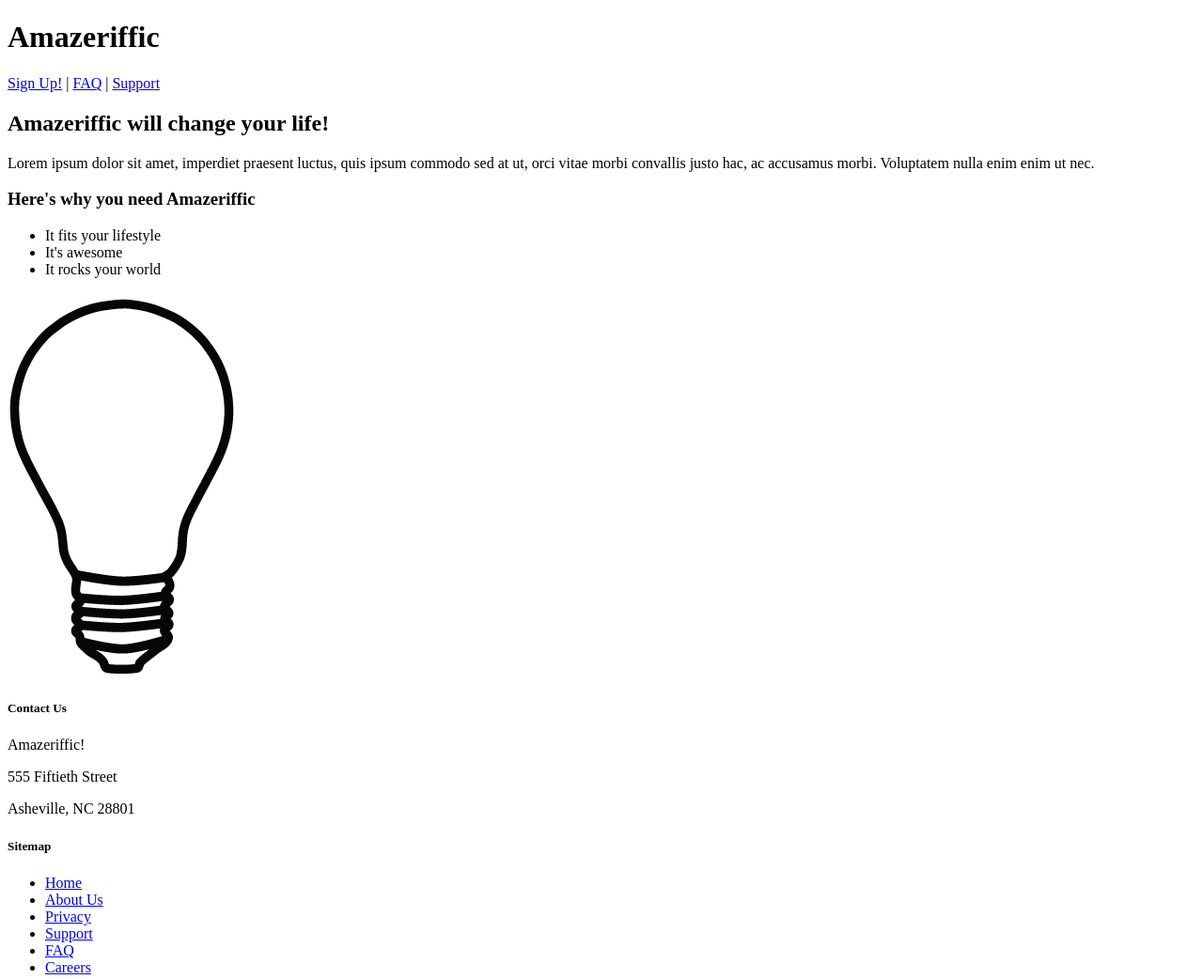
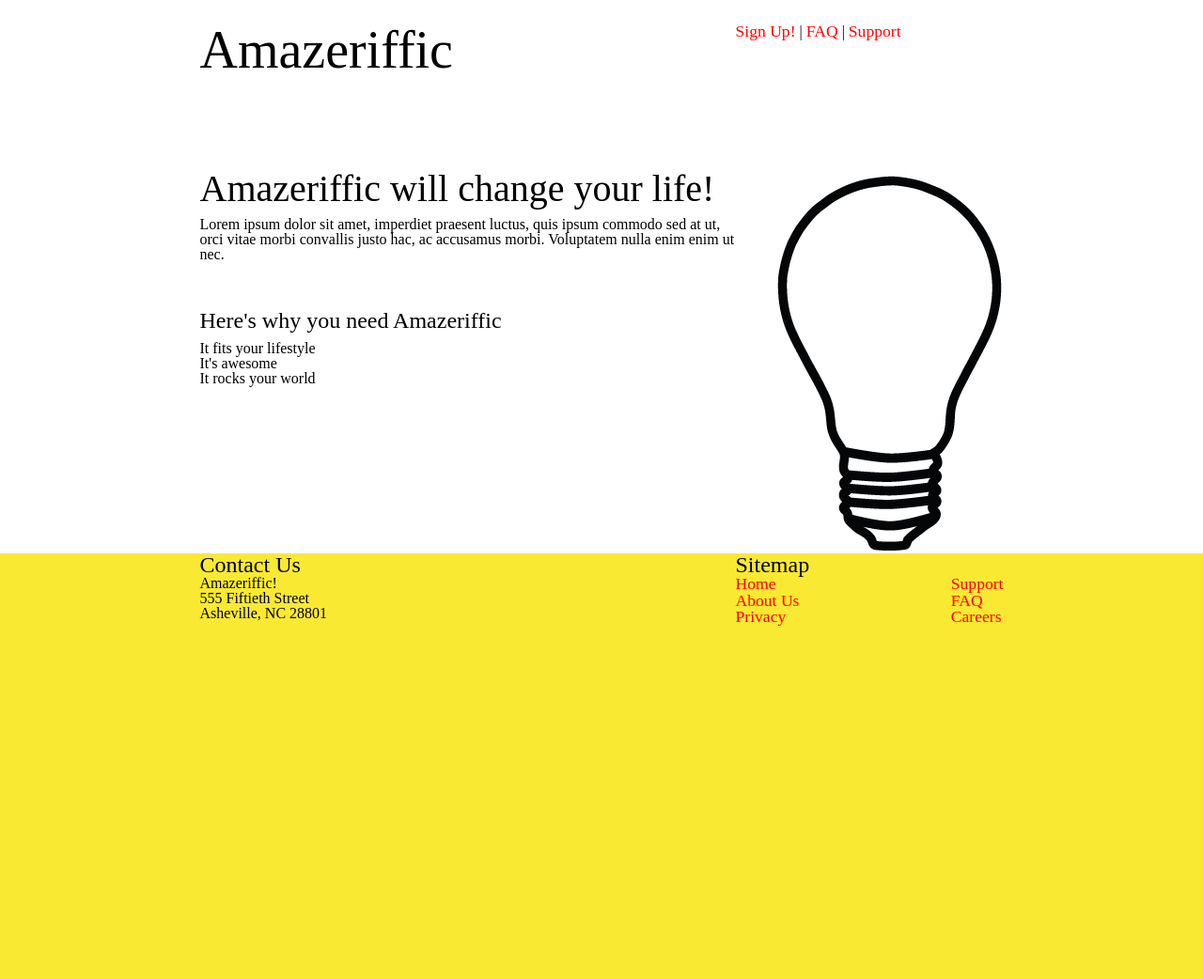
Before and after one commit to BytingBucs2-0/JaredOToole-Amazeriffic, a plain HTML site: page index.html in a window 1280 px wide. Shown: the whole page at 94% size. After the commit the page ends 800 px from the top, so only its background shows below. Drawn offline with Linux system fonts and the light colour scheme.

Commit message:
Chapter 3 commit

```diff
--- a/index.html
+++ b/index.html
@@ -2,19 +2,27 @@
 <html lang="en">
     <head>
         <title>Amazeriffic</title>
+        <!-- <link rel="stylesheet" href="//fonts.googleapis.com/css?family=Ubuntu">
+        <link rel="stylesheet" href="//fonts.googleapis.com/css?family=Droid Sans"> -->
+        <link rel="stylesheet" href="reset.css" type="text/css">
+        <link rel="stylesheet" href="style.css" type="text/css">
     </head>
 
     <body>
         <header>
+            <div class="container">
                 <h1>Amazeriffic</h1>
                 <nav>
                     <a href="#">Sign Up!</a> |
                     <a href="#">FAQ</a> |
                     <a href="#">Support</a>
                 </nav>
+            </div>
         </header>
 
         <main>
+            <div class="container">
+                <div class="content">
                     <h2>Amazeriffic will change your life!</h2>
                     <p>
                         Lorem ipsum dolor sit amet, imperdiet praesent luctus, quis
@@ -28,11 +36,14 @@
                         <li>It's awesome</li>
                         <li>It rocks your world</li>
                     </ul>
+                </div>
 
                 <img src="lightbulb.png" alt="a lightbulb image">
+            </div>
         </main>
 
         <footer>
+            <div class="container">
                 <div class="contact">
                     <h5>Contact Us</h5>
                     <p>Amazeriffic!</p>
@@ -42,15 +53,20 @@
 
                 <div class="sitemap">
                     <h5>Sitemap</h5>
-                <ul>
+                    <div class="sitemaplist">
+                        <ul class="left">
                             <li><a href="#">Home</a></li>
                             <li><a href="#">About Us</a></li>
                             <li><a href="#">Privacy</a></li>
+                        </ul>
+                        <ul class="right">
                             <li><a href="#">Support</a></li>
                             <li><a href="#">FAQ</a></li>
                             <li><a href="#">Careers</a></li>
                         </ul>
                     </div>
+                </div>
+            </div>
         </footer>
     </body>
 </html>
--- /dev/null
+++ b/reset.css
@@ -0,0 +1,48 @@
+/* http://meyerweb.com/eric/tools/css/reset/
+   v2.0 | 20110126
+   License: none (public domain)
+*/
+
+html, body, div, span, applet, object, iframe,
+h1, h2, h3, h4, h5, h6, p, blockquote, pre,
+a, abbr, acronym, address, big, cite, code,
+del, dfn, em, img, ins, kbd, q, s, samp,
+small, strike, strong, sub, sup, tt, var,
+b, u, i, center,
+dl, dt, dd, ol, ul, li,
+fieldset, form, label, legend,
+table, caption, tbody, tfoot, thead, tr, th, td,
+article, aside, canvas, details, embed,
+figure, figcaption, footer, header, hgroup,
+menu, nav, output, ruby, section, summary,
+time, mark, audio, video {
+	margin: 0;
+	padding: 0;
+	border: 0;
+	font-size: 100%;
+	font: inherit;
+	vertical-align: baseline;
+}
+/* HTML5 display-role reset for older browsers */
+article, aside, details, figcaption, figure,
+footer, header, hgroup, menu, nav, section {
+	display: block;
+}
+body {
+	line-height: 1;
+}
+ol, ul {
+	list-style: none;
+}
+blockquote, q {
+	quotes: none;
+}
+blockquote:before, blockquote:after,
+q:before, q:after {
+	content: '';
+	content: none;
+}
+table {
+	border-collapse: collapse;
+	border-spacing: 0;
+}
--- /dev/null
+++ b/style.css
@@ -0,0 +1,122 @@
+
+/* Body & General styles */
+body {
+    background: #f9e933;
+}
+
+header, main, footer {
+    min-width: 855px;
+}
+
+header .container, main .container, footer .container {
+    max-width: 855px;
+    margin: auto;
+}
+
+
+/* Font styles */
+body {
+    font-family: "Droid Sans";
+    font-size: 100%;
+}
+h1 h2 h3 h4 {
+    font-family: "Ubuntu";
+}
+
+h1 {
+    font-size: 350%;
+}
+
+h2 {
+    font-size: 250%;
+}
+
+h3 {
+    font-size: 150%;
+}
+
+h5 {
+    font-size: 150%;
+}
+
+a {
+    font-size: 110%;
+}
+
+
+/* Hyper-link styles */
+a {
+    color: red;
+    text-decoration: none;
+}
+
+a:hover {
+    text-decoration: underline;
+}
+
+
+/* Header styles */
+header {
+    padding-top: 25px;
+    background: white;
+    overflow: auto;
+    padding-bottom: 100px;
+}
+
+header h1 {
+    float: left;
+    width: 570px;
+}
+
+header nav {
+    float: right;
+    width: 285px;
+}
+
+
+/* Main styles */
+main {
+    background: white;
+    overflow: auto;
+}
+
+main .content {
+    float: left;
+    width: 570px;
+}
+
+main h2, h3 {
+    padding-bottom: 10px;
+}
+
+main p {
+    padding-bottom: 50px;
+}
+
+main img {
+    float: right;
+}
+
+
+/* Footer styles */
+footer {
+    overflow: auto;
+}
+
+footer .contact {
+    float: left;
+    width: 570px;
+}
+
+footer .sitemap {
+    float: right;
+    width: 285px;
+}
+
+footer .sitemaplist ul.left {
+    float: left;
+}
+
+footer .sitemaplist ul.right {
+    float: right;
+}
```
Lines whose indentation alone changed are shown as unchanged.
